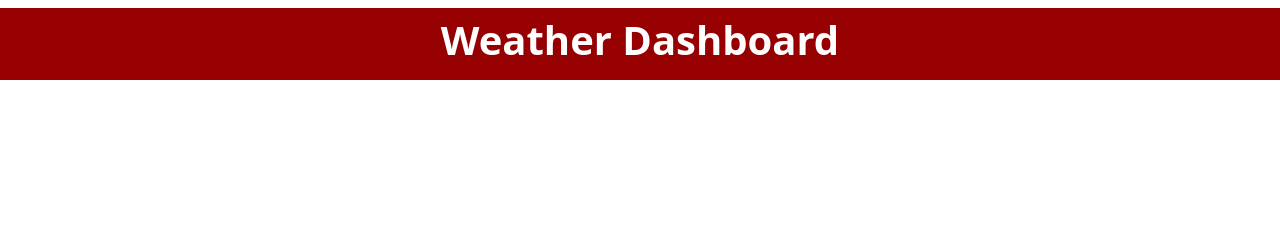
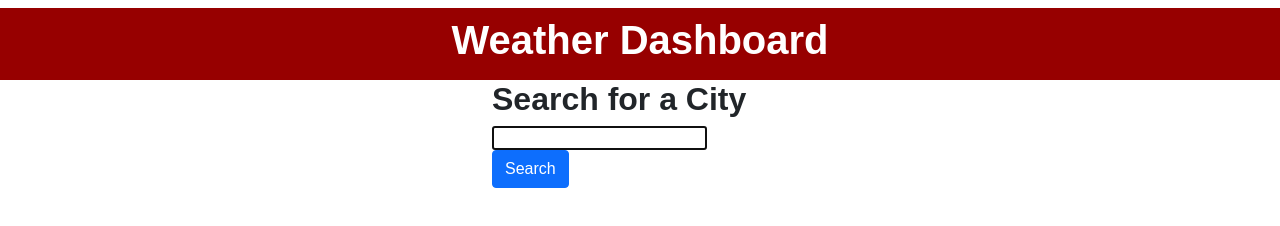
Before and after one commit to stephrrcodes/Weather_Dashboard, a plain HTML site: page index.html in a window 1280 px wide. Drawn offline with nearby package versions, Linux system fonts and the light colour scheme.

Commit message:
search aside and start css

```diff
--- a/assets/css/style.css
+++ b/assets/css/style.css
@@ -0,0 +1,13 @@
+*{
+    box-sizing: border-box;
+    margin: 0 auto;
+}
+
+body {
+    font-size: 16px;
+    font-family:Arial, Helvetica, sans-serif;
+    line-height: 1;
+}
+h2{
+    font-weight: bold;
+}
--- a/index.html
+++ b/index.html
@@ -10,9 +10,20 @@
 </head>
 
 <body>
-<header class="jumbotron container-fluid mt-2 text-center p-2" style="background-color:#970000 ;color: white;">
-    <h1> <strong>Weather Dashboard</strong></h1>
-</header>
+    <header class="container-fluid mt-2 p-2 text-center" style="background-color:#970000 ;color: white;">
+        <h1><strong>Weather Dashboard</strong></h1>
+    </header>
+    <main class="container-fluid">
+        <div class = "row">
+            <div class="col-12 col-md-3">
+                <h2>Search for a City</h2>
+                <input id="city" type="text" autofocus="true" class="form-input"/>
+                <button class="btn btn-primary" type="submit">Search</button>
+            </div>
+            <div class="past-search-border" id="past-search-buttons"></div>
+            <div class="col-12 col-md-9"></div>
+
+    </main>
 <script src="./assets/js/script.js"></script>
 </body>
 </html>
```
